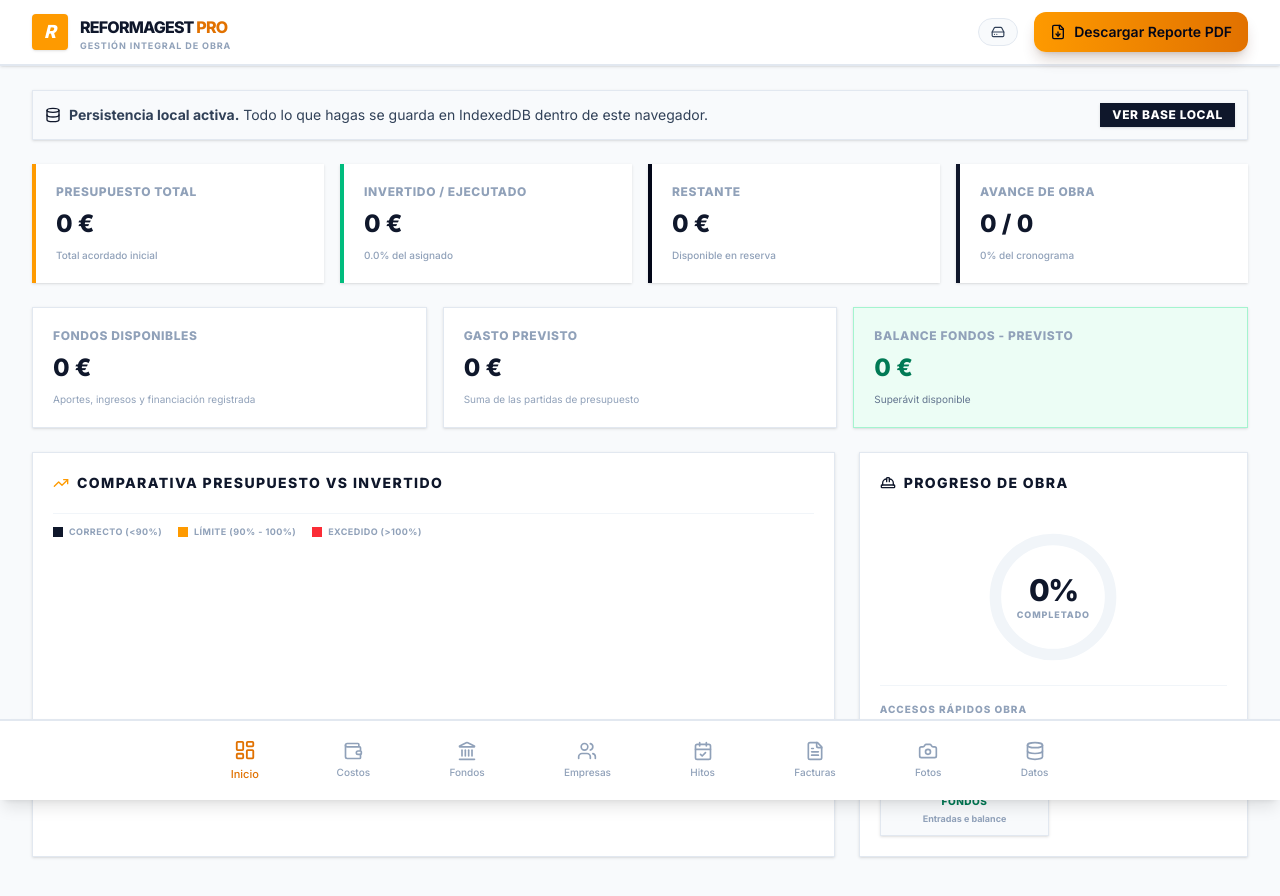
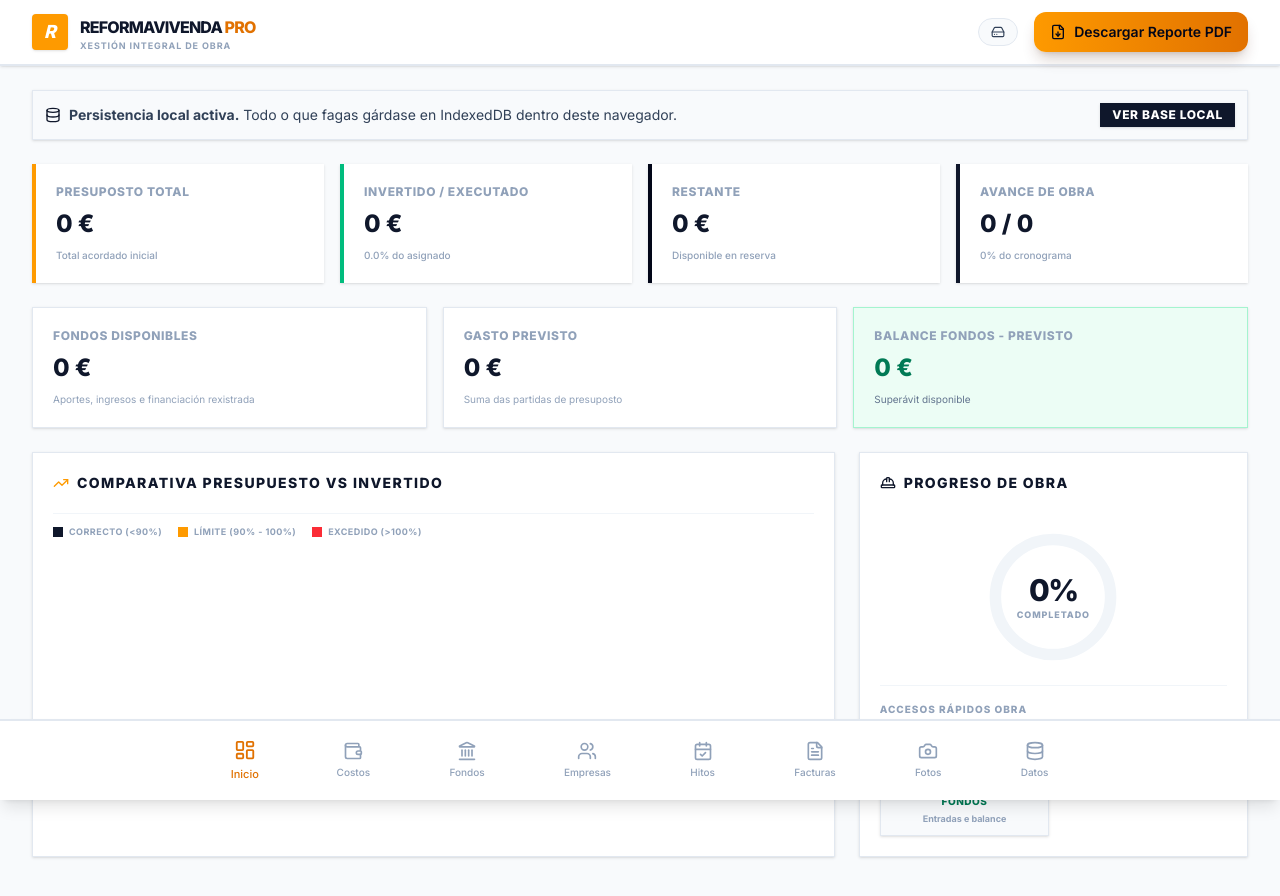
Before and after one commit to XoanCarreira/gestor-de-reforma-de-vivienda, a React (Vite) app: page / in a window 1280 px wide. Shown: the top 896 px of the page. Built offline with nearby package versions, Linux system fonts and the light colour scheme.

Commit message:
Traduccións o galego

```diff
--- a/index.html
+++ b/index.html
@@ -3,12 +3,12 @@
   <head>
     <meta charset="UTF-8" />
     <meta name="viewport" content="width=device-width, initial-scale=1.0, maximum-scale=1.0, user-scalable=no" />
-    <title>Gestor de Reforma de Vivienda</title>
+    <title>Xestor de Reforma de Vivenda</title>
     <link rel="manifest" href="./manifest.json" />
     <meta name="theme-color" content="#1e293b" />
     <meta name="apple-mobile-web-app-capable" content="yes" />
     <meta name="apple-mobile-web-app-status-bar-style" content="black-translucent" />
-    <meta name="apple-mobile-web-app-title" content="ReformaGest" />
+    <meta name="apple-mobile-web-app-title" content="Xestor de Reforma de Vivenda" />
   </head>
   <body class="bg-slate-50 text-slate-900 antialiased selection:bg-amber-500 selection:text-white">
     <div id="root"></div>
--- a/metadata.json
+++ b/metadata.json
@@ -1,6 +1,6 @@
 {
-  "name": "Gestor de Reforma de Vivienda",
-  "description": "Gestor integral de reformas con seguimiento de presupuesto, proveedores, cronograma de hitos, carga de facturas, fotos de avance, reportes PDF y soporte PWA offline.",
+  "name": "Xestor de Reforma de Vivenda",
+  "description": "Xestor integral de reformas con seguimiento de presuposto, proveedores, cronograma de hitos, carga de facturas, fotos de avance, reportes PDF e soporte PWA offline.",
   "requestFramePermissions": [],
   "majorCapabilities": ["MAJOR_CAPABILITY_SERVER_SIDE_GEMINI_API"]
 }
--- a/src/App.tsx
+++ b/src/App.tsx
@@ -346,10 +346,10 @@ export default function App() {
             </div>
             <div>
               <span className="font-black tracking-tighter text-slate-900 font-sans text-sm sm:text-base uppercase block">
-                ReformaGest <span className="text-amber-600">Pro</span>
+                ReformaVivenda <span className="text-amber-600">Pro</span>
               </span>
               <span className="text-[8px] sm:text-[9px] text-slate-400 font-bold uppercase tracking-widest block leading-none mt-0.5">
-                Gestión Integral de Obra
+                Xestión Integral de Obra
               </span>
             </div>
           </div>
@@ -361,7 +361,7 @@ export default function App() {
               className="flex items-center gap-1.5 px-3 py-1.5 rounded-full text-xs font-bold transition-all active:scale-95 border bg-slate-50 border-slate-200 text-slate-700"
             >
               <HardDrive className="w-3.5 h-3.5" />
-              <span className="hidden xs:inline">{storageStats.total} registros</span>
+              <span className="hidden xs:inline">{storageStats.total} rexistros</span>
             </button>
 
             {/* Downloader PDF component */}
--- a/src/components/Dashboard.tsx
+++ b/src/components/Dashboard.tsx
@@ -51,7 +51,7 @@ export default function Dashboard({
       <div className="flex items-center justify-between p-3 bg-slate-50 border border-slate-200 text-slate-700 rounded-none text-xs sm:text-sm shadow-sm">
         <div className="flex items-center gap-2">
           <Database className="w-4 h-4 text-slate-900" />
-          <span><strong>Persistencia local activa.</strong> Todo lo que hagas se guarda en IndexedDB dentro de este navegador.</span>
+          <span><strong>Persistencia local activa.</strong> Todo o que fagas gárdase en IndexedDB dentro deste navegador.</span>
         </div>
         <button
           onClick={() => onNavigate('datos')}
@@ -90,7 +90,7 @@ export default function Dashboard({
             <div className="p-4 bg-amber-50/50 border-l-4 border-amber-500 shadow-sm text-slate-800 rounded-none">
               <div className="flex items-center gap-2 mb-2 font-black text-xs sm:text-sm text-amber-700 uppercase tracking-wider">
                 <Clock className="w-4 h-4 shrink-0" />
-                <h3>Alerta de Desviación de Plazos</h3>
+                <h3>Alerta de Desviación de Prazos</h3>
               </div>
               <ul className="space-y-2 text-xs sm:text-sm">
                 {delayedMilestones.map(m => (
@@ -117,7 +117,7 @@ export default function Dashboard({
         {/* KPI 1 */}
         <div className="p-5 bg-white border-l-4 border-amber-500 shadow-sm flex flex-col justify-between">
           <div>
-            <p className="text-xs font-black text-slate-400 uppercase tracking-wider">Presupuesto Total</p>
+            <p className="text-xs font-black text-slate-400 uppercase tracking-wider">Presuposto Total</p>
             <p className="text-2xl font-black text-slate-900 mt-2">
               {totalAllocated.toLocaleString('es-ES')} €
             </p>
@@ -128,13 +128,13 @@ export default function Dashboard({
         {/* KPI 2 */}
         <div className="p-5 bg-white border-l-4 border-emerald-500 shadow-sm flex flex-col justify-between">
           <div>
-            <p className="text-xs font-black text-slate-400 uppercase tracking-wider">Invertido / Ejecutado</p>
+            <p className="text-xs font-black text-slate-400 uppercase tracking-wider">Invertido / Executado</p>
             <p className={`text-2xl font-black mt-2 ${totalSpent > totalAllocated ? 'text-red-600' : 'text-slate-900'}`}>
               {totalSpent.toLocaleString('es-ES')} €
             </p>
           </div>
           <span className="text-[10px] font-medium text-slate-400 mt-2 block">
-            {progressPercent.toFixed(1)}% del asignado
+            {progressPercent.toFixed(1)}% do asignado
           </span>
         </div>
 
@@ -162,7 +162,7 @@ export default function Dashboard({
             </p>
           </div>
           <span className="text-[10px] font-medium text-slate-400 mt-2 block">
-            {milestonesPercent}% del cronograma
+            {milestonesPercent}% do cronograma
           </span>
         </div>
       </div>
@@ -171,13 +171,13 @@ export default function Dashboard({
         <div className="p-5 bg-white border border-slate-200 shadow-sm rounded-none">
           <p className="text-xs font-black text-slate-400 uppercase tracking-wider">Fondos disponibles</p>
           <p className="text-2xl font-black text-slate-900 mt-2">{totalFunds.toLocaleString('es-ES')} €</p>
-          <span className="text-[10px] text-slate-400 mt-2 block">Aportes, ingresos y financiación registrada</span>
+          <span className="text-[10px] text-slate-400 mt-2 block">Aportes, ingresos e financiación rexistrada</span>
         </div>
 
         <div className="p-5 bg-white border border-slate-200 shadow-sm rounded-none">
           <p className="text-xs font-black text-slate-400 uppercase tracking-wider">Gasto previsto</p>
           <p className="text-2xl font-black text-slate-900 mt-2">{totalAllocated.toLocaleString('es-ES')} €</p>
-          <span className="text-[10px] text-slate-400 mt-2 block">Suma de las partidas de presupuesto</span>
+          <span className="text-[10px] text-slate-400 mt-2 block">Suma das partidas de presuposto</span>
         </div>
 
         <div className={`p-5 border shadow-sm rounded-none ${hasDeficit ? 'bg-red-50 border-red-200' : 'bg-emerald-50 border-emerald-200'}`}>
```
